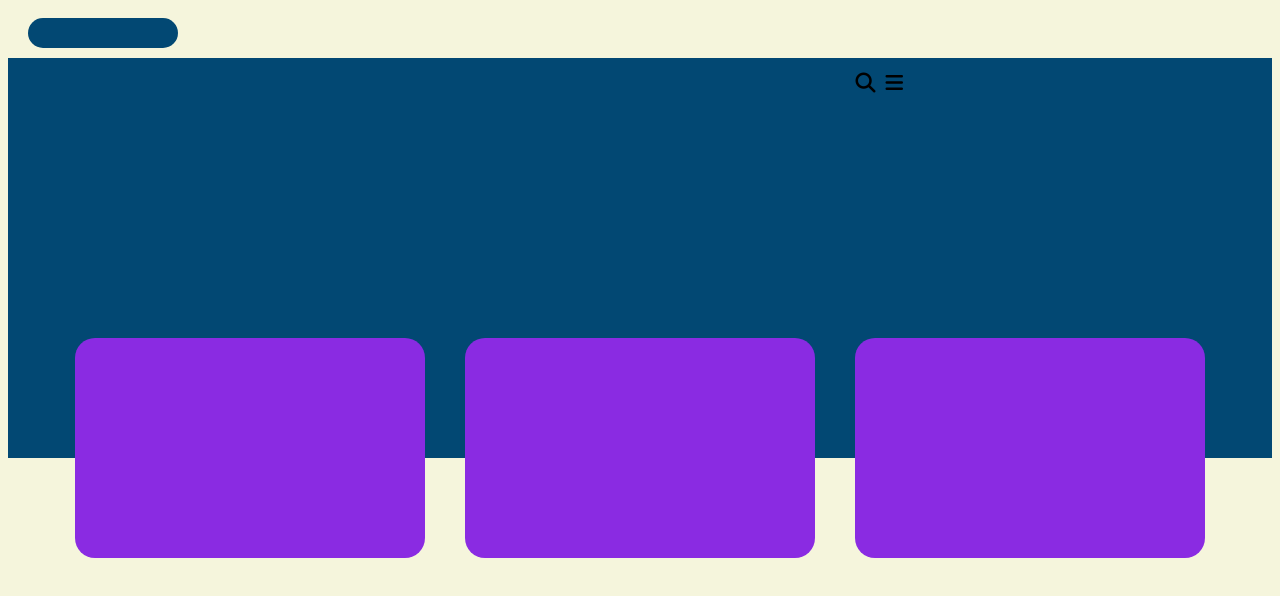
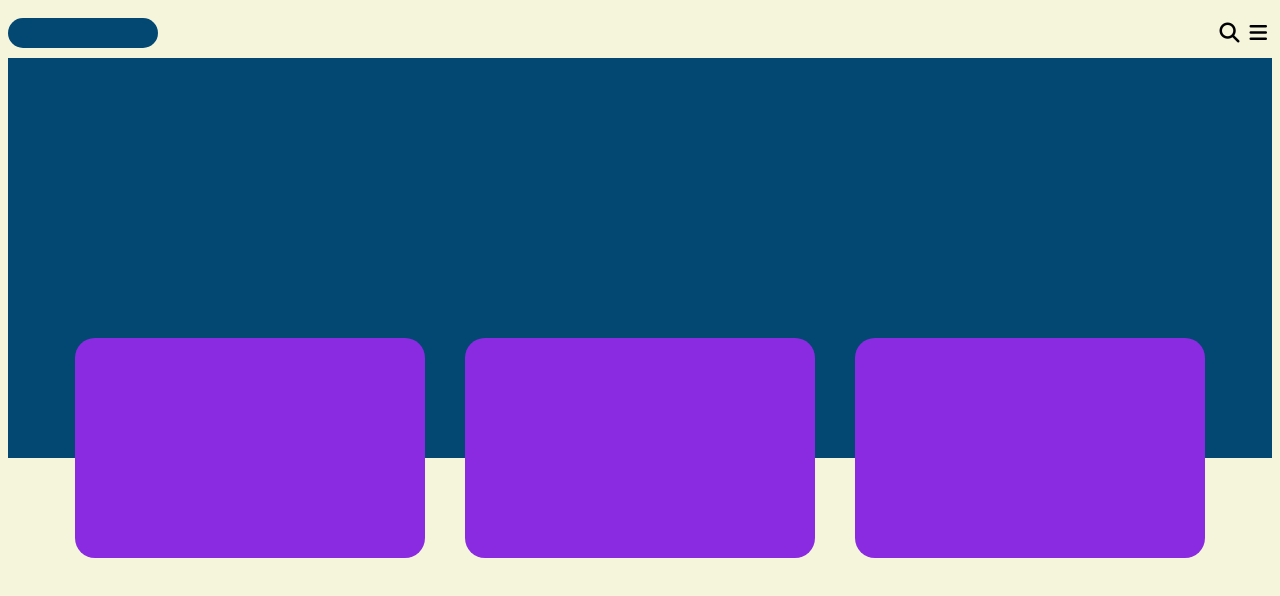
Before and after one commit to Shevhen/HTML_CSS_Lesons, a plain HTML site: page Leson 3/index.html in a window 1280 px wide. Drawn offline with Linux system fonts and the light colour scheme.

Commit message:
final Leson 3

```diff
--- a/Leson 3/style.css
+++ b/Leson 3/style.css
@@ -63,7 +63,6 @@
 .circle{
     position: relative;
     top: -70px;
-
 }
 .body3{
     background-color: beige;
@@ -73,22 +72,18 @@
     flex-wrap: wrap;
     height: 50px;
     background-color: beige;
+    justify-content: space-between;
+    align-items: center;
 }
 .navLeft{
     display: flex;
     justify-content: left;
     align-items: center;
-    height: 50px;
-    width: 800px;
-    margin-left: 20px;
 }
 .navRight{
     display: flex;
     justify-content: right;
     align-items: center;
-    height: 50px;
-    width: 900px;
-
 }
 .searchWindow{
     display: flex;
```
